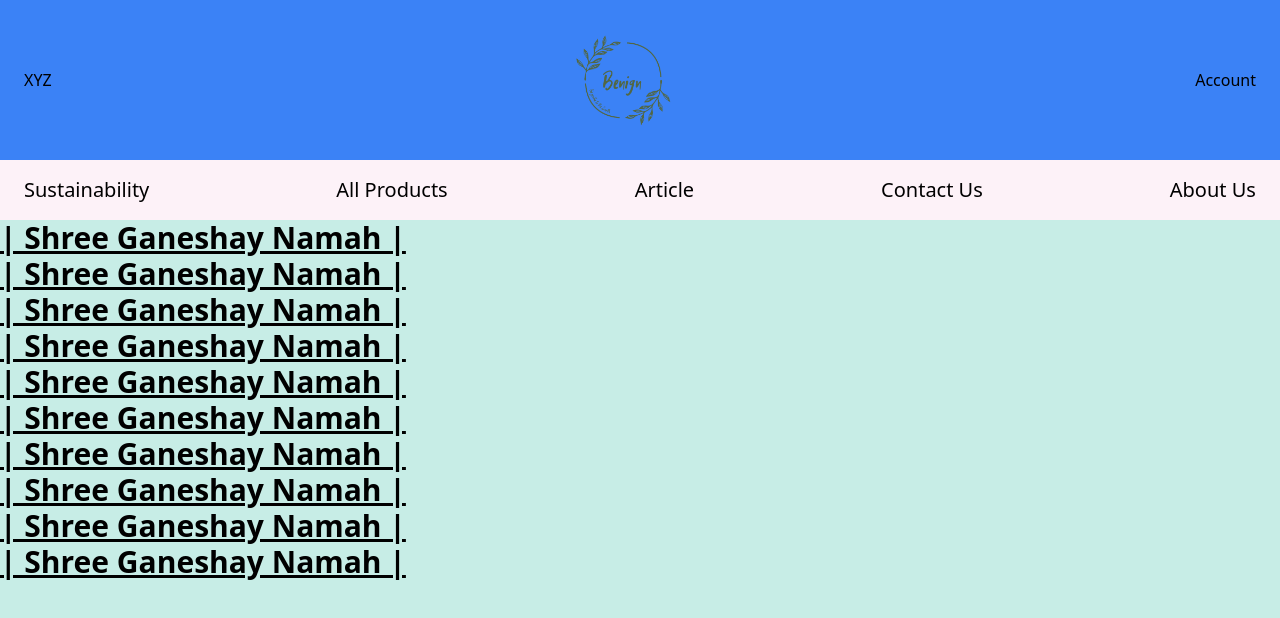
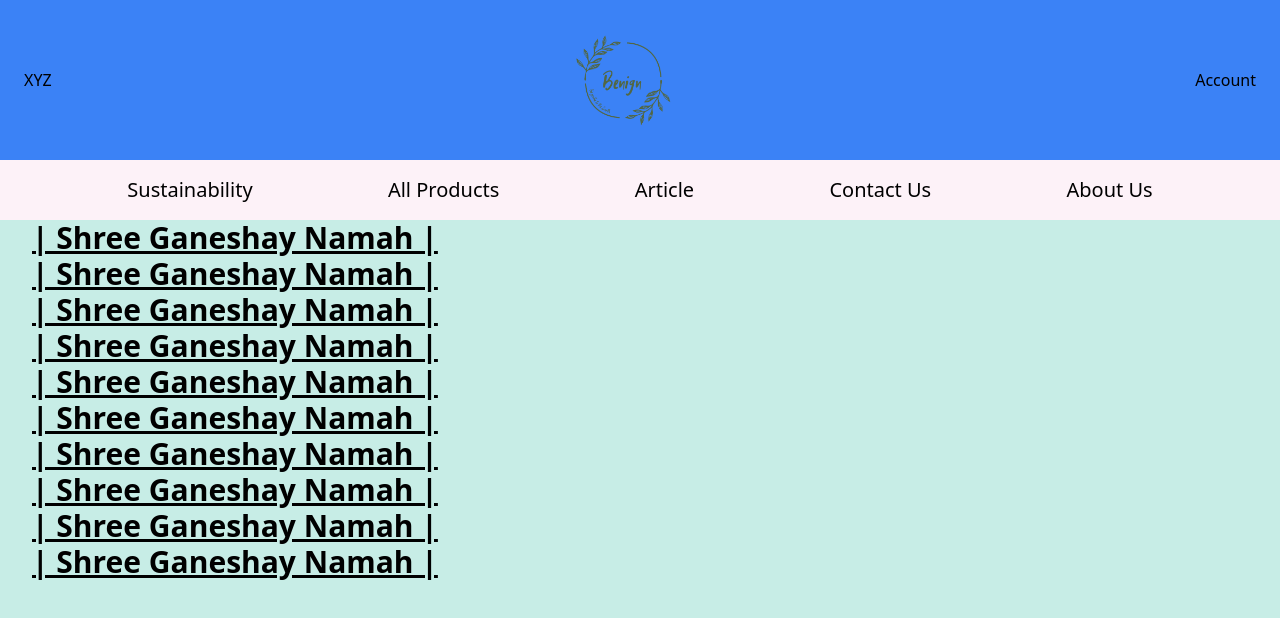
Before and after one commit to uprajapa/benign.ae, a Next.js app: page / in a window 1280 px wide. Shown: the top 618 px of the page. Built offline with nearby package versions, Linux system fonts and the light colour scheme.

Commit message:
Update Navbar

```diff
--- /dev/null
+++ b/src/app/components/Home.tsx
@@ -0,0 +1,16 @@
+export const Homepage = () => {
+  return (
+    <div className="sm:px-8">
+        <h2 className="text-3xl font-bold underline">| Shree Ganeshay Namah |</h2>
+        <h2 className="text-3xl font-bold underline">| Shree Ganeshay Namah |</h2>
+        <h2 className="text-3xl font-bold underline">| Shree Ganeshay Namah |</h2>
+        <h2 className="text-3xl font-bold underline">| Shree Ganeshay Namah |</h2>
+        <h2 className="text-3xl font-bold underline">| Shree Ganeshay Namah |</h2>
+        <h2 className="text-3xl font-bold underline">| Shree Ganeshay Namah |</h2>
+        <h2 className="text-3xl font-bold underline">| Shree Ganeshay Namah |</h2>
+        <h2 className="text-3xl font-bold underline">| Shree Ganeshay Namah |</h2>
+        <h2 className="text-3xl font-bold underline">| Shree Ganeshay Namah |</h2>
+        <h2 className="text-3xl font-bold underline">| Shree Ganeshay Namah |</h2>
+    </div>
+  )
+}
--- a/src/app/components/Navbar.tsx
+++ b/src/app/components/Navbar.tsx
@@ -52,19 +52,20 @@ export const Navbar = () => {
         <Link href="/login" className="">Account</Link>
       </section>
       <section className="bg-pink-50 max-w-8xl mx-auto py-4 px-6">
-        {/* <div> */}
-          <button id="mobile-open-button"
-            className="text-3xl sm:hidden focus:outline-none end-0">
-            &#9776;
-          </button>
-          <nav className="hidden sm:flex justify-between items-center space-x-8 text-xl" aria-label="main">
-            <Link href="/sustain">Sustainability</Link>
-            <Link href="/store">All Products</Link>
-            <Link href="/Article">Article</Link>
-            <Link href="/contactUs">Contact Us</Link>
+          <div className="flex justify-end">
+            <button id="mobile-open-button"
+              className="text-3xl sm:hidden focus:outline-none">
+              &#9776;
+            </button>
+          </div>
+          <nav className="hidden sm:flex justify-evenly items-center space-x-8 text-xl" aria-label="main">
+            <Link href="/sustain" className="">Sustainability</Link>
+            <Link href="/store" className="">All Products</Link>
+            <Link href="/Article" className="">Article</Link>
+            <Link href="/contactUs" className="">Contact Us</Link>
             <Link href="/login" className="">About Us</Link>
           </nav>
-        {/* </div> */}
+
       </section>
     </header>
   )
--- a/src/app/page.tsx
+++ b/src/app/page.tsx
@@ -1,4 +1,6 @@
 import { Navbar } from "./components/Navbar";
+import { Homepage } from "./components/Home";
+
 import '../style/main.css';
 
 export default function Home() {
@@ -6,17 +8,7 @@ export default function Home() {
     <>
       <div className="">
         <Navbar />
-        <h2 className="text-3xl font-bold underline">| Shree Ganeshay Namah |</h2>
-        <h2 className="text-3xl font-bold underline">| Shree Ganeshay Namah |</h2>
-        <h2 className="text-3xl font-bold underline">| Shree Ganeshay Namah |</h2>
-        <h2 className="text-3xl font-bold underline">| Shree Ganeshay Namah |</h2>
-        <h2 className="text-3xl font-bold underline">| Shree Ganeshay Namah |</h2>
-        <h2 className="text-3xl font-bold underline">| Shree Ganeshay Namah |</h2>
-        <h2 className="text-3xl font-bold underline">| Shree Ganeshay Namah |</h2>
-        <h2 className="text-3xl font-bold underline">| Shree Ganeshay Namah |</h2>
-        <h2 className="text-3xl font-bold underline">| Shree Ganeshay Namah |</h2>
-        <h2 className="text-3xl font-bold underline">| Shree Ganeshay Namah |</h2>
-
+        <Homepage />
       </div>
     </>
   );
```
